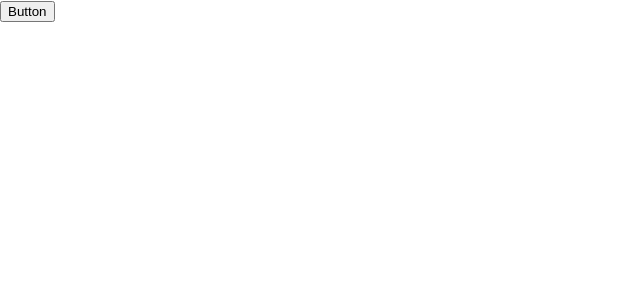
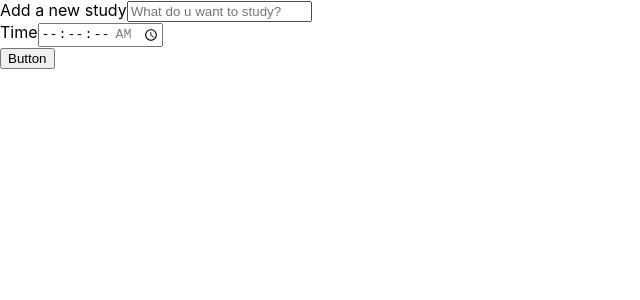
Before and after one commit to escandiel/react_ts_study, a React (Create React App) app: page / in a window 1280 px wide. Shown: the top 300 px of the page, without its empty margins (0-640 px from the left). Built offline with nearby package versions, Linux system fonts and the light colour scheme.

Commit message:
feat: rendering FormComponent

```diff
--- a/src/App.tsx
+++ b/src/App.tsx
@@ -1,9 +1,9 @@
-import Button from "./components/Button";
+import Form from "./components/Form";
 
 function App() {
   return (
     <div className="App">
-      <Button />
+      <Form />
     </div>
   );
 }
```
